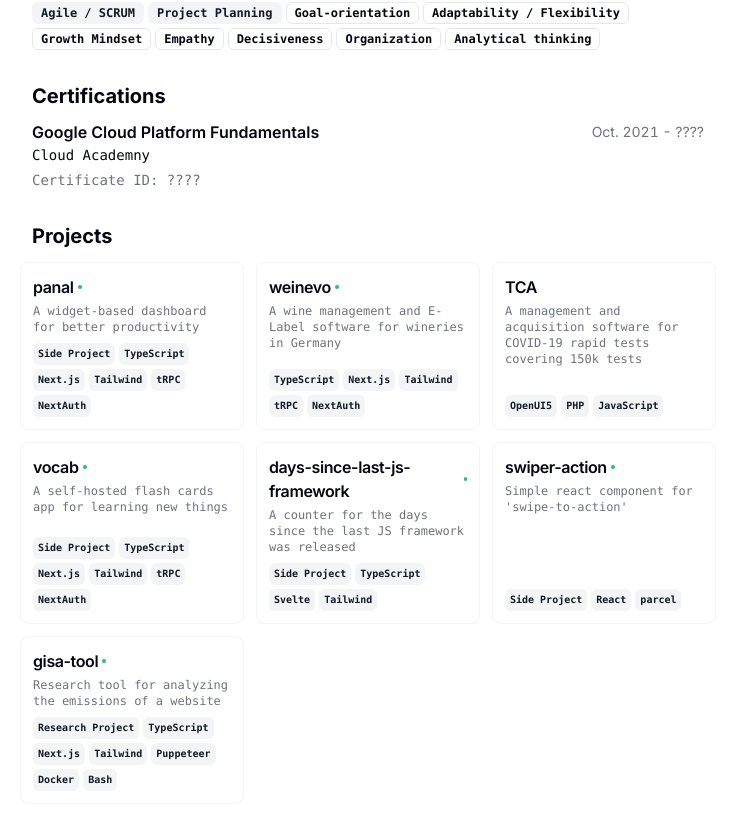
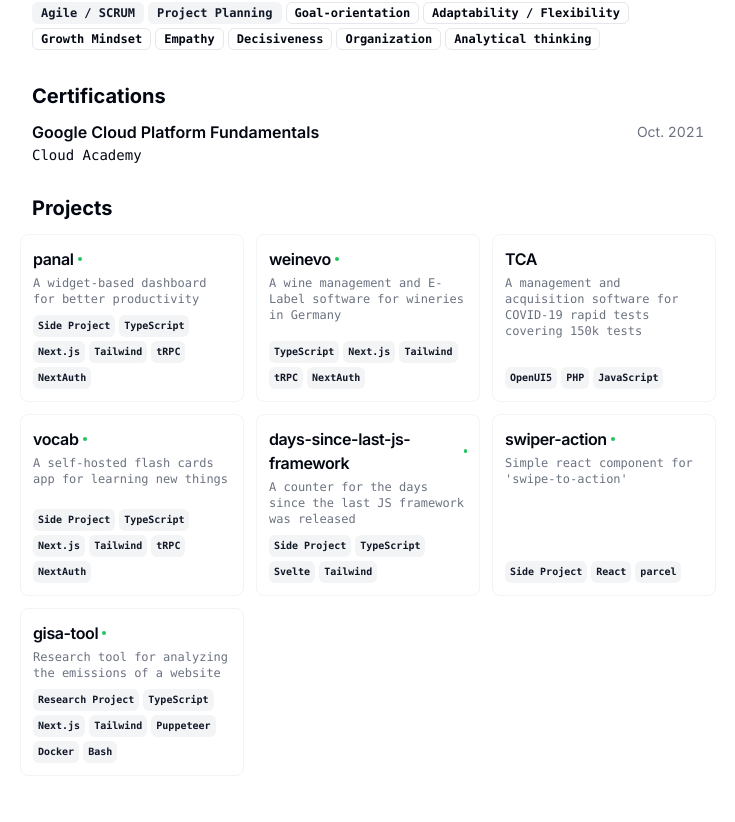
Before and after one commit to cuvar/cv, a Next.js app: page / in a window 1280 px wide. Shown: the part 1082-1904 px from the top of the page, without its empty margins (272-1007 px from the left). Built offline with nearby package versions, Linux system fonts and the light colour scheme.

Commit message:
fix: remove certificationId and expirationDate

```diff
--- a/src/app/page.tsx
+++ b/src/app/page.tsx
@@ -199,17 +199,13 @@
                         )}
                       </h3>
                       <div className="text-sm tabular-nums text-gray-500">
-                        {certification.issueDate} - {" "}
-                        {certification.expirationDate}
+                        {certification.issueDate}
                       </div>
                     </div>
                     <h4 className="font-mono text-sm leading-none">
                       {certification.providerName}
                     </h4>
                   </CardHeader>
-                  <CardContent className="mt-2">
-                    Certificate ID: {certification.certificateId}
-                  </CardContent>
                 </Card>
               );
             })}
--- a/src/data/resume-data.tsx
+++ b/src/data/resume-data.tsx
@@ -195,10 +195,8 @@
   certification: [
     {
       name: "Google Cloud Platform Fundamentals",
-      providerName: "Cloud Academny",
-      issueDate: "Oct. 2021",
-      expirationDate: "????",
-      certificateId: "????"
+      providerName: "Cloud Academy",
+      issueDate: "Oct. 2021"
     },
   ],
 } as const;
```
